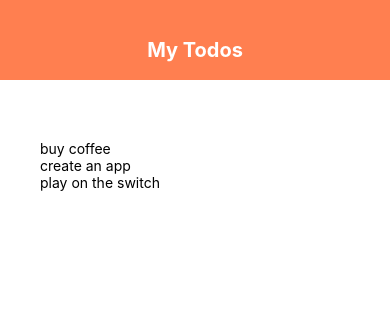
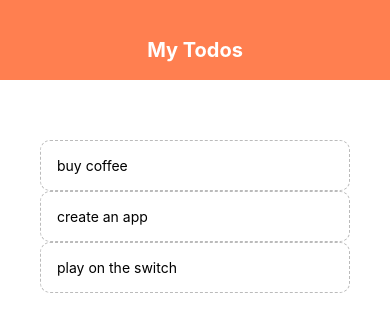
Before and after one commit to fgarciadp/react-native-todo, a React Native app: screen / in a window 390 px wide. Shown: the top 332 px of the page. Built offline with nearby package versions, Linux system fonts and the light colour scheme.

Commit message:
Added TodoItem component to separate items

```diff
--- a/App.js
+++ b/App.js
@@ -1,6 +1,7 @@
 import React, { useState } from 'react';
 import { StyleSheet, Text, View, FlatList } from 'react-native';
 import Header from './components/header';
+import TodoItem from './components/TodoItem';
 
 export default function App() {
   const [todos, setTodos] = useState([
@@ -19,8 +20,8 @@
           <FlatList
             data={todos}
             renderItem={({ item }) => (
-              <Text>{item.text}</Text>
-            )}
+              <TodoItem item={item}/>
+              )}
           />
         </View>
       </View>
--- /dev/null
+++ b/components/TodoItem.js
@@ -0,0 +1,27 @@
+import { StyleSheet, Text, TouchableOpacity } from 'react-native';
+
+
+const TodoItem = ({ item: todos }) => {
+
+    return (
+        <TouchableOpacity>
+            <Text style={styles.item }>
+                {todos.text}
+            </Text>
+        </TouchableOpacity>
+    );
+}
+
+const styles = StyleSheet.create({
+    item: {
+        padding: 16,
+        margintop: 16,
+        borderColor: '#bbb',
+        borderWidth: 1,
+        borderStyle: 'dashed',
+        borderRadius: 10
+    }
+})
+
+
+export default TodoItem;
```
